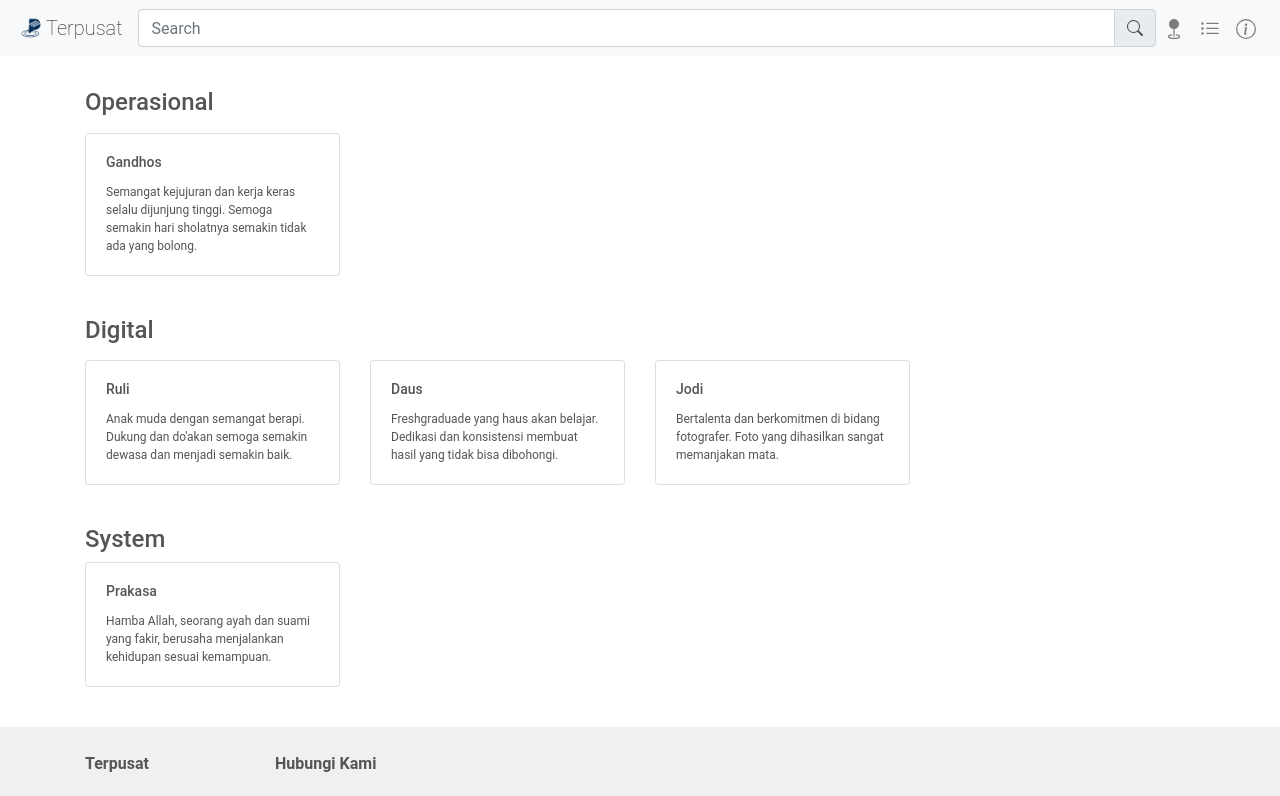
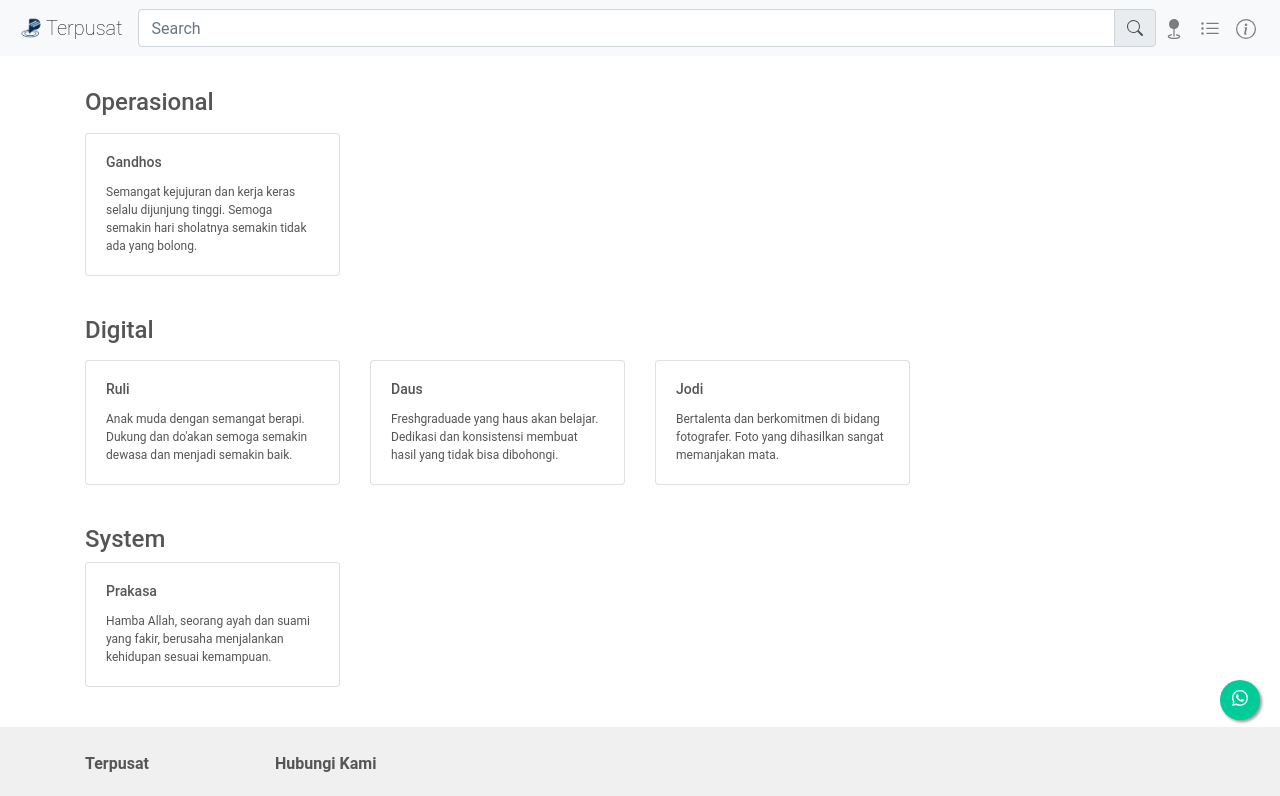
Before and after one commit to devetek/Terpusat-Next, a Next.js app: page /team in a window 1280 px wide. Shown: the top 796 px of the page. Built offline with nearby package versions, Linux system fonts and the light colour scheme.

Commit message:
feat(repo): global button whatsApp
whatsApp button show in all pages

```diff
--- a/components/Layout/Footer.tsx
+++ b/components/Layout/Footer.tsx
@@ -18,6 +18,11 @@
 
     return (
         <>
+            <a title="WhatsApp" href="https://wa.me/+6289531803699?text=Halo%20terpusat" className={styles.floatingGlobalButton} target="_blank" rel="noreferrer noopener">
+                <svg xmlns="http://www.w3.org/2000/svg" width="16" height="16" fill="currentColor" className={clsx(styles.floatingGlobalButtonContent, "bi bi-whatsapp")} viewBox="0 0 16 16">
+                    <path d="M13.601 2.326A7.854 7.854 0 0 0 7.994 0C3.627 0 .068 3.558.064 7.926c0 1.399.366 2.76 1.057 3.965L0 16l4.204-1.102a7.933 7.933 0 0 0 3.79.965h.004c4.368 0 7.926-3.558 7.93-7.93A7.898 7.898 0 0 0 13.6 2.326zM7.994 14.521a6.573 6.573 0 0 1-3.356-.92l-.24-.144-2.494.654.666-2.433-.156-.251a6.56 6.56 0 0 1-1.007-3.505c0-3.626 2.957-6.584 6.591-6.584a6.56 6.56 0 0 1 4.66 1.931 6.557 6.557 0 0 1 1.928 4.66c-.004 3.639-2.961 6.592-6.592 6.592zm3.615-4.934c-.197-.099-1.17-.578-1.353-.646-.182-.065-.315-.099-.445.099-.133.197-.513.646-.627.775-.114.133-.232.148-.43.05-.197-.1-.836-.308-1.592-.985-.59-.525-.985-1.175-1.103-1.372-.114-.198-.011-.304.088-.403.087-.088.197-.232.296-.346.1-.114.133-.198.198-.33.065-.134.034-.248-.015-.347-.05-.099-.445-1.076-.612-1.47-.16-.389-.323-.335-.445-.34-.114-.007-.247-.007-.38-.007a.729.729 0 0 0-.529.247c-.182.198-.691.677-.691 1.654 0 .977.71 1.916.81 2.049.098.133 1.394 2.132 3.383 2.992.47.205.84.326 1.129.418.475.152.904.129 1.246.08.38-.058 1.171-.48 1.338-.943.164-.464.164-.86.114-.943-.049-.084-.182-.133-.38-.232z" />
+                </svg>
+            </a>
             <footer className={clsx(styles.footermobilecontainer, "d-block d-sm-none")}>
                 <Container>
                     <Row>
--- a/styles/Footer.module.scss
+++ b/styles/Footer.module.scss
@@ -1,7 +1,7 @@
 .footermobilecontainer {
-    position: fixed;
-    padding: 10px;
-    bottom: 0px;
+  position: fixed;
+  padding: 10px;
+  bottom: 0px;
 }
 
 .heading {
@@ -23,3 +23,25 @@
 .navlinknon a:focus {
   color: #555 !important;
 }
+
+/**
+* Global Floating button
+*
+*/
+.floatingGlobalButton {
+  width: 40px;
+  height: 40px;
+  bottom: 80px;
+  right: 20px;
+  position: fixed;
+  z-index: 1;
+  background-color: #0c9;
+  color: #fff;
+  border-radius: 50px;
+  text-align: center;
+  box-shadow: 2px 2px 3px #999;
+}
+
+.floatingGlobalButtonContent {
+  margin-top: 10px;
+}
```
Also changed, not shown: styles/globals.scss (+5 -4 lines).
